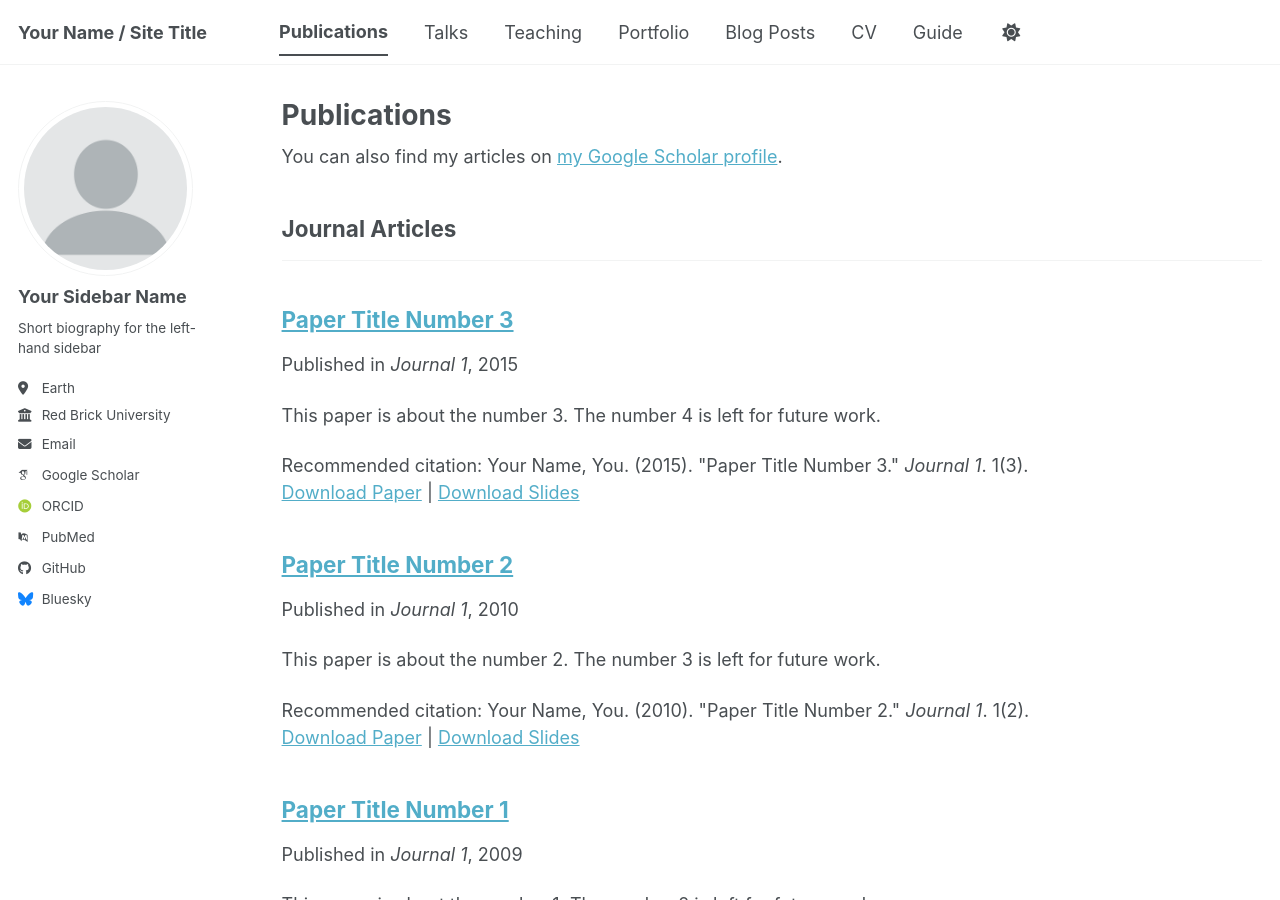
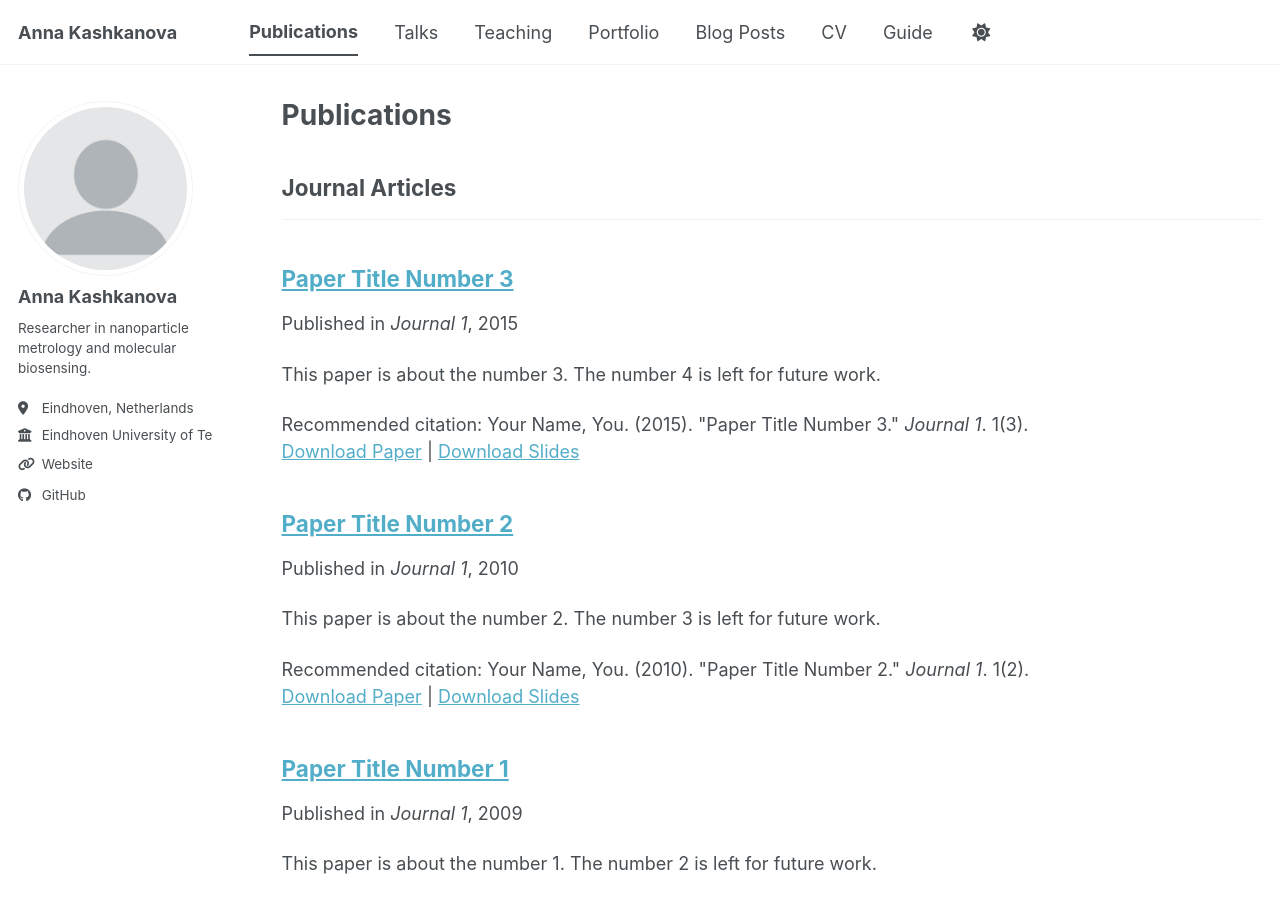
Before and after one commit to mbx-npm/mbx-npm.github.io, a Jekyll site: the page built from _pages/publications.html, in a window 1280 px wide and 900 px high. Built offline with Jekyll 4.4.1, drawn with Linux system fonts in a browser that asks for light colours; some web fonts are replaced; a script bundle is joined from its source files by our own code; library files that are not in the unit come from our copies; some of the changed text lies outside the part shown.

Commit message:
Update site config with Anna Kashkanova profile

```diff
--- a/_config.yml
+++ b/_config.yml
@@ -9,14 +9,13 @@
 # Basic Site Settings
 locale                   : "en-US"
 site_theme               : "default" # The available themes options are "default", "air", "sunrise", "mint", "dirt" and "contrast"
-title                    : "Your Name / Site Title"
+title                    : "Anna Kashkanova"
 title_separator          : "-"
-name                     : &name "Your Name"
-description              : &description "Your Name's academic portfolio"   # Update this with a general description of your site, this is the default if not overridden by a page
-url                      : https://academicpages.github.io # The base hostname & protocol for your site e.g. "https://[your GitHub username].github.io",
-                                                           # or if you already have some other page hosted on Github then use "https://[your GitHub username].github.io/[Your Repo Name]"
-baseurl                  : "" # the subpath of your site, e.g. "/blog"
-repository               : "academicpages/academicpages.github.io"
+name                     : &name "Anna Kashkanova"
+description              : &description "Academic portfolio"
+url                      : https://mbx-npm.github.io
+baseurl                  : ""
+repository               : "mbx-npm/mbx-npm.github.io"
 
 # Site Author - The following control what appear as part of the author content on the side bar.
 #               If a field is blank the icon and link will not appear, otherwise it will be shown.
@@ -24,63 +23,62 @@ repository               : "academicpages/academicpages.github.io"
 author:
   # Biographic information
   avatar           : "profile.png"
-  name             : "Your Sidebar Name"
-  pronouns         : # example: "she/her"
-  bio              : "Short biography for the left-hand sidebar"
-  location         : "Earth"
-  employer         : "Red Brick University"
-  uri              : # URL
-  email            : "none@example.org"
+  name             : "Anna Kashkanova"
+  pronouns         :
+  bio              : "Researcher in nanoparticle metrology and molecular biosensing."
+  location         : "Eindhoven, Netherlands"
+  employer         : "Eindhoven University of Technology (TU/e)"
+  uri              : "https://research.tue.nl/nl/persons/anna-kashkanova/"
+  email            :
 
   # Academic websites
-  academia         : # URL
-  arxiv            : # URL - Update with the correct link to your profile
-  googlescholar    : "https://scholar.google.com/citations?user=PS_CX0AAAAAJ"
-  inspire-hep      : # URL
-  impactstory      : # URL
-  orcid            : "https://orcid.org/yourorcidurl"
-  semantic         : # URL
-  ssrn             : # URL
-  pubmed           : "https://www.ncbi.nlm.nih.gov/pubmed/?term=john+snow"
-  researchgate     : # URL
-  scopus           : # URL
-  zotero           : # URL
-
+  academia         :
+  arxiv            :
+  googlescholar    :
+  inspire-hep      :
+  impactstory      :
+  orcid            :
+  semantic         :
+  ssrn             :
+  pubmed           :
+  researchgate     :
+  scopus           :
+  zotero           :
 
   # Repositories and software development
-  bitbucket        : # Username - Update with your username on the site
-  codepen          : # Username
-  dribbble         : # Username
-  github           : "academicpages"
-  kaggle           : # Username
-  stackoverflow    : # User number or user number and name (i.e., use "1" or "1/jeff-atwood")
+  bitbucket        :
+  codepen          :
+  dribbble         :
+  github           : "mbx-npm"
+  kaggle           :
+  stackoverflow    :
 
   # Social media
-  artstation       : # Username
-  bluesky          : "bsky.app" # Replace this with you Bluesky username
-  facebook         : # Username
-  flickr           : # Username
-  foursquare       : # Username
-  goodreads        : # Username
-  google_plus      : # Username
-  keybase          : # Username
-  instagram        : # Username
-  lastfm           : # Username
-  linkedin         : # Username
-  mastodon         : # URL
-  medium           : # URL
-  pinterest        : # Username
-  soundcloud       : # Username
-  steam            : # Username
-  telegram         : # URL
-  tumblr           : # Username
-  twitter          : # Username for X / Twitter
-  vine             : # Username
-  weibo            : # Username
-  wikipedia        : # Username
-  xing             : # Username
-  youtube          : # Username
-  zhihu            : # Username
+  artstation       :
+  bluesky          :
+  facebook         :
+  flickr           :
+  foursquare       :
+  goodreads        :
+  google_plus      :
+  keybase          :
+  instagram        :
+  lastfm           :
+  linkedin         :
+  mastodon         :
+  medium           :
+  pinterest        :
+  soundcloud       :
+  steam            :
+  telegram         :
+  tumblr           :
+  twitter          :
+  vine             :
+  weibo            :
+  wikipedia        :
+  xing             :
+  youtube          :
+  zhihu            :
 
 # Publication Category - The following the list of publication categories and their headings
 publication_category:
@@ -92,7 +90,7 @@ publication_category:
     title: 'Conference Papers'
 
 # Site Settings
-teaser                   :  # filename of teaser fallback teaser image placed in /images/ for social media previews
+teaser                   :
 breadcrumbs              : false # true, false (default)
 words_per_minute         : 160
 future                   : true
@@ -103,16 +101,16 @@ comments:
   disqus:
     shortname            :
   discourse:
-    server               : # https://meta.discourse.org/t/embedding-discourse-comments-via-javascript/31963 , e.g.: meta.discourse.org
+    server               :
   facebook:
     appid                :
-    num_posts            : # 5 (default)
-    colorscheme          : # "light" (default), "dark"
+    num_posts            :
+    colorscheme          :
 staticman:
   allowedFields          : ['name', 'email', 'url', 'message']
   branch                 : "gh-pages" # "master", "gh-pages"
   commitMessage          : "New comment."
-  filename               : comment-{@timestamp}
+  filename               : comment-{timestamp}
   format                 : "yml"
   moderation             : true
   path                   : "_data/comments/{options.slug}"
@@ -126,15 +124,13 @@ staticman:
         format           : "iso8601" # "iso8601" (default), "timestamp-seconds", "timestamp-milliseconds"
 atom_feed:
   hide                   : false     # change to true to hide the RSS feed in the footer
-  path                   : # blank (default) uses feed.xml
-
+  path                   :
 
 # SEO Related
 google_site_verification :
 bing_site_verification   :
 alexa_site_verification  :
 yandex_site_verification :
-
 
 # Social Sharing
 twitter:
@@ -143,22 +139,18 @@ facebook:
   username               :
   app_id                 :
   publisher              :
-og_image                 :  # Social media default site image
-og_description           :  # Social media default site image description
-# For specifying social profiles
-# - https://developers.google.com/structured-data/customize/social-profiles
+og_image                 :
+og_description           :
 social:
-  type                   : # Person or Organization (defaults to Person)
-  name                   : # If the user or organization name differs from the site's name
-  links: # An array of links to social media profiles
-
+  type                   :
+  name                   :
+  links:
 
 # Analytics
 analytics:
   provider               :  "false" # false (default), "google", "google-universal", "google-analytics-4", "custom"
   google:
     tracking_id          :
-
 
 # Reading Files
 include:
@@ -198,14 +190,12 @@ keep_files:
 encoding: "utf-8"
 markdown_ext: "markdown,mkdown,mkdn,mkd,md"
 
-
 # Conversion
 markdown: kramdown
 highlighter: rouge
 lsi: false
 excerpt_separator: "\n\n"
 incremental: false
-
 
 # Markdown Processing
 kramdown:
@@ -217,7 +207,6 @@ kramdown:
   toc_levels: 1..6
   smart_quotes: lsquo,rsquo,ldquo,rdquo
   enable_coderay: false
-
 
 # These settings control the types of collections used by the template
 collections:
@@ -233,7 +222,6 @@ collections:
   talks:
     output: true
     permalink: /:collection/:path/
-
 
 # These settings control how pages and collections are included in the site
 defaults:
@@ -291,19 +279,16 @@ defaults:
       author_profile: true
       share: true
 
-
 # Sass/SCSS
 sass:
   sass_dir: _sass
   style: compressed # https://sass-lang.com/documentation/file.SASS_REFERENCE.html#output_style
-
 
 # Outputting
 permalink: /:categories/:title/
 # paginate: 5 # amount of posts to show
 # paginate_path: /page:num/
 timezone: Etc/UTC # https://en.wikipedia.org/wiki/List_of_tz_database_time_zones
-
 
 # Plugins
 plugins:
@@ -323,38 +308,15 @@ whitelist:
   - jekyll-redirect-from
   - jemoji
 
-
 # Archives
-#  Type
-#  - GitHub Pages compatible archive pages built with Liquid ~> type: liquid (default)
-#  - Jekyll Archives plugin archive pages ~> type: jekyll-archives
-#  Path (examples)
-#  - Archive page should exist at path when using Liquid method or you can
-#    expect broken links (especially with breadcrumbs enabled)
-#  - <base_path>/tags/my-awesome-tag/index.html ~> path: /tags/
-#  - <base_path/categories/my-awesome-category/index.html ~> path: /categories/
-#  - <base_path/my-awesome-category/index.html ~> path: /
 category_archive:
   type: liquid
   path: /categories/
 tag_archive:
   type: liquid
   path: /tags/
-# https://github.com/jekyll/jekyll-archives
-# jekyll-archives:
-#   enabled:
-#     - categories
-#     - tags
-#   layouts:
-#     category: archive-taxonomy
-#     tag: archive-taxonomy
-#   permalinks:
-#     category: /categories/:name/
-#     tag: /tags/:name/
-
 
 # HTML Compression
-# - https://jch.penibelst.de/
 compress_html:
   clippings: all
   ignore:
```
